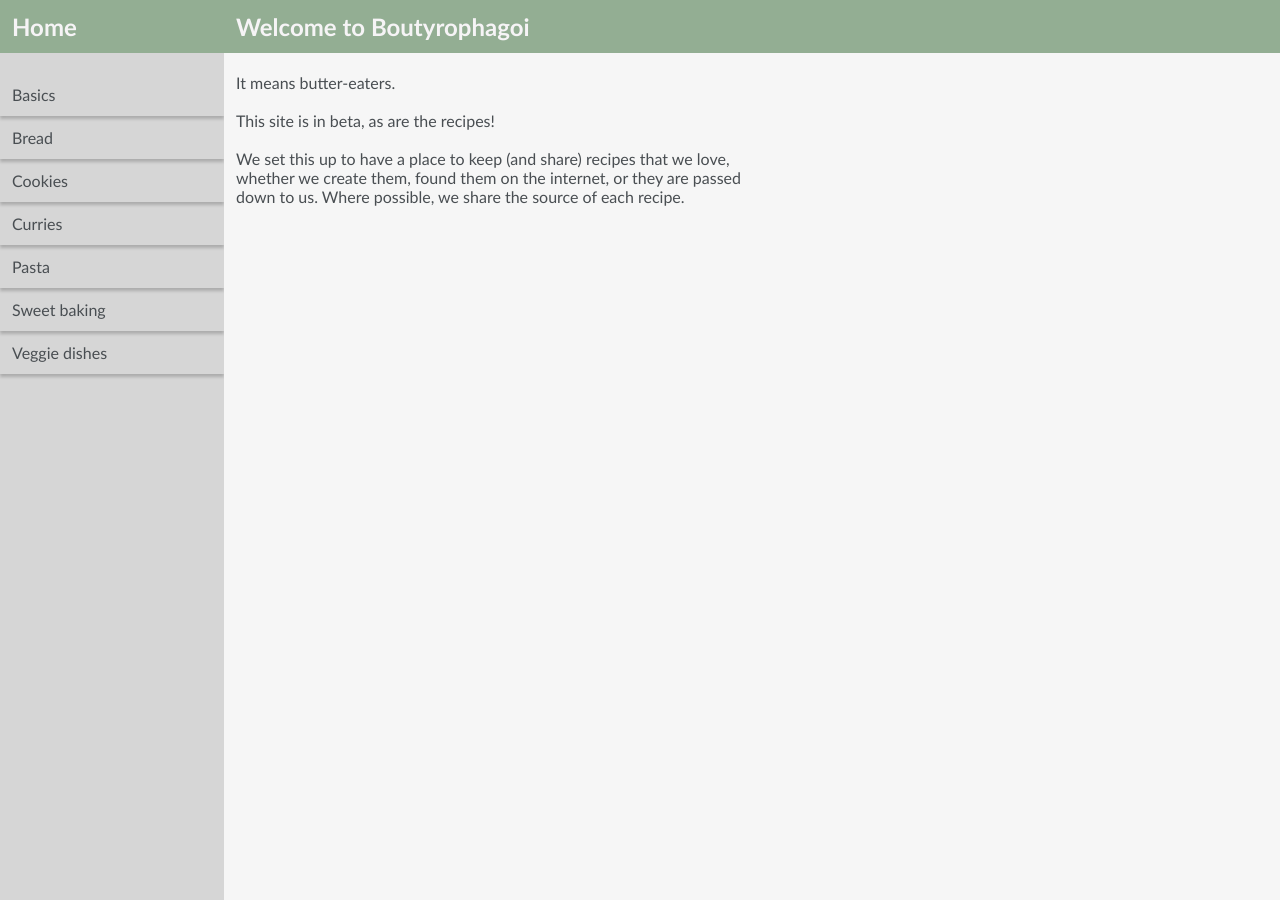
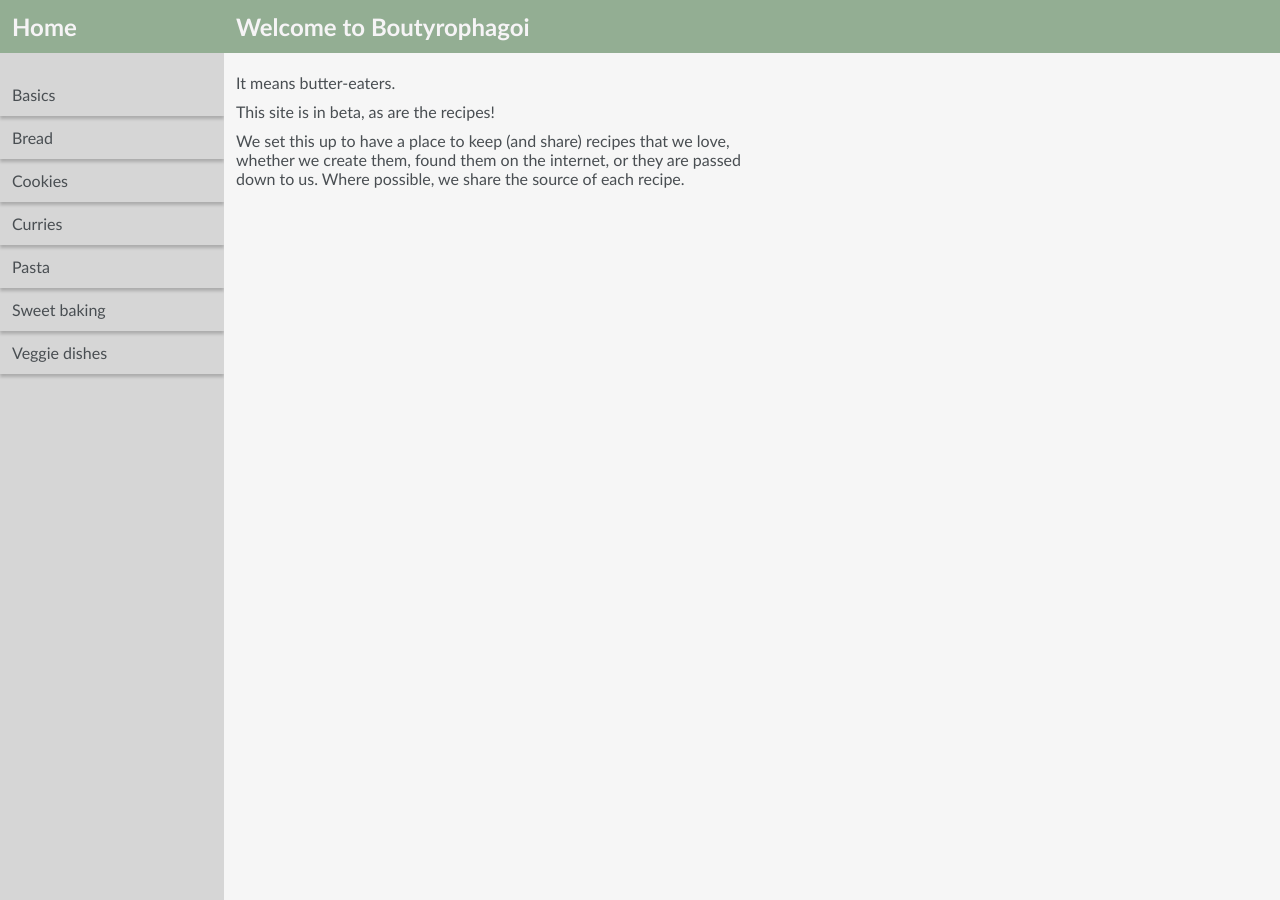
Before and after one commit to slfed/recipes, a Jekyll site: the page built from index.md, in a window 1280 px wide. Built offline with Jekyll 4.4.1, drawn with Linux system fonts in a browser that asks for light colours.

Commit message:
Separate index content and layout

```diff
--- a/_includes/style.scss
+++ b/_includes/style.scss
@@ -33,6 +33,10 @@
 
 p {
     margin: 0;
+}
+
+.extra-width p {
+    margin: 10px 0;
 }
 
 .mob-vis {
--- a/_layouts/default.html
+++ b/_layouts/default.html
@@ -4,9 +4,10 @@
 <html lang="en" class="no-js">
   <head>
     <meta charset="utf-8">
-    {%- assign title = site.title | append: " | " | append: page.title -%}
-    <!--{%- assign seo_title = seo_title | markdownify | strip_html | strip_newlines | escape_once -%}-->
+    {%- if page.title -%}{%- assign sep = ' | ' -%}{%- endif -%}
+    {%- assign title = site.title | append: sep | append: page.title -%}
     <title>{{ title }}</title>
+    <link rel='shortcut icon' type='image/x-icon' href={{ 'favicon.ico' | relative_url }} />
     <meta name="viewport" content="width=device-width, initial-scale=1.0">
     {%- capture styles %}{% include style.scss %}{% endcapture %}
     <style>{{ styles | scssify }}</style>
--- /dev/null
+++ b/_layouts/index.html
@@ -0,0 +1,10 @@
+---
+layout: default
+---
+
+{%- include cat-list.html -%}
+
+<div class="content extra-width">
+    <h2>{{ page.title }}</h2>
+    {{ content }}
+</div>
--- a/index.html
+++ /dev/null
@@ -1,13 +0,0 @@
----
-layout: default
----
-
-{%- include cat-list.html -%}
-<div class="content extra-width">
-    <h2>Welcome to Boutyrophagoi</h2>
-    <p>It means butter-eaters.</p>
-    <br>
-    <p>This site is in beta, as are the recipes!</p>
-    <br>
-    <p>We set this up to have a place to keep (and share) recipes that we love, whether we create them, found them on the internet, or they are passed down to us. Where possible, we share the source of each recipe.</p>
-</div>
```
Also changed, not shown: index.md (added, +10 -0 lines).
